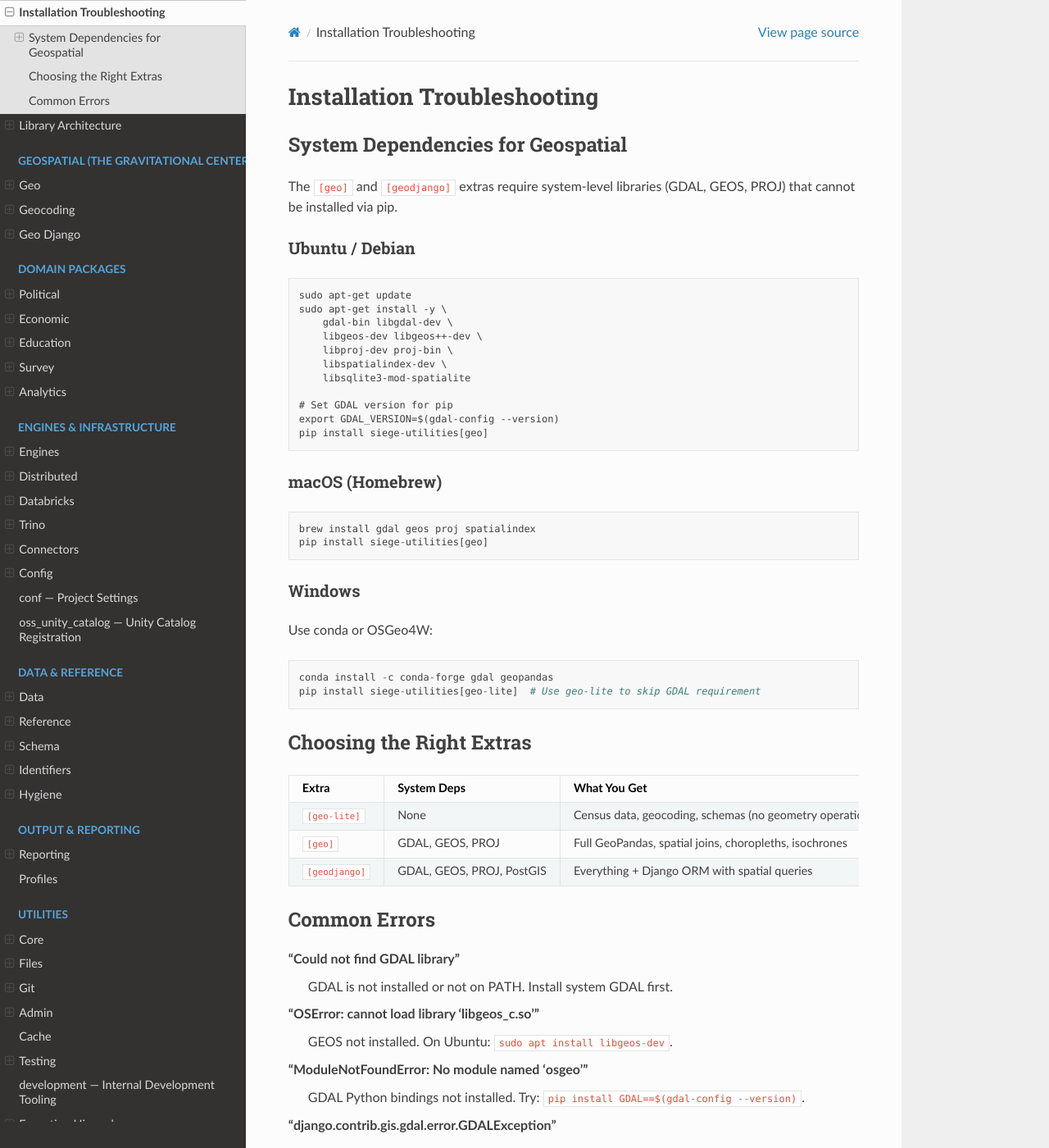
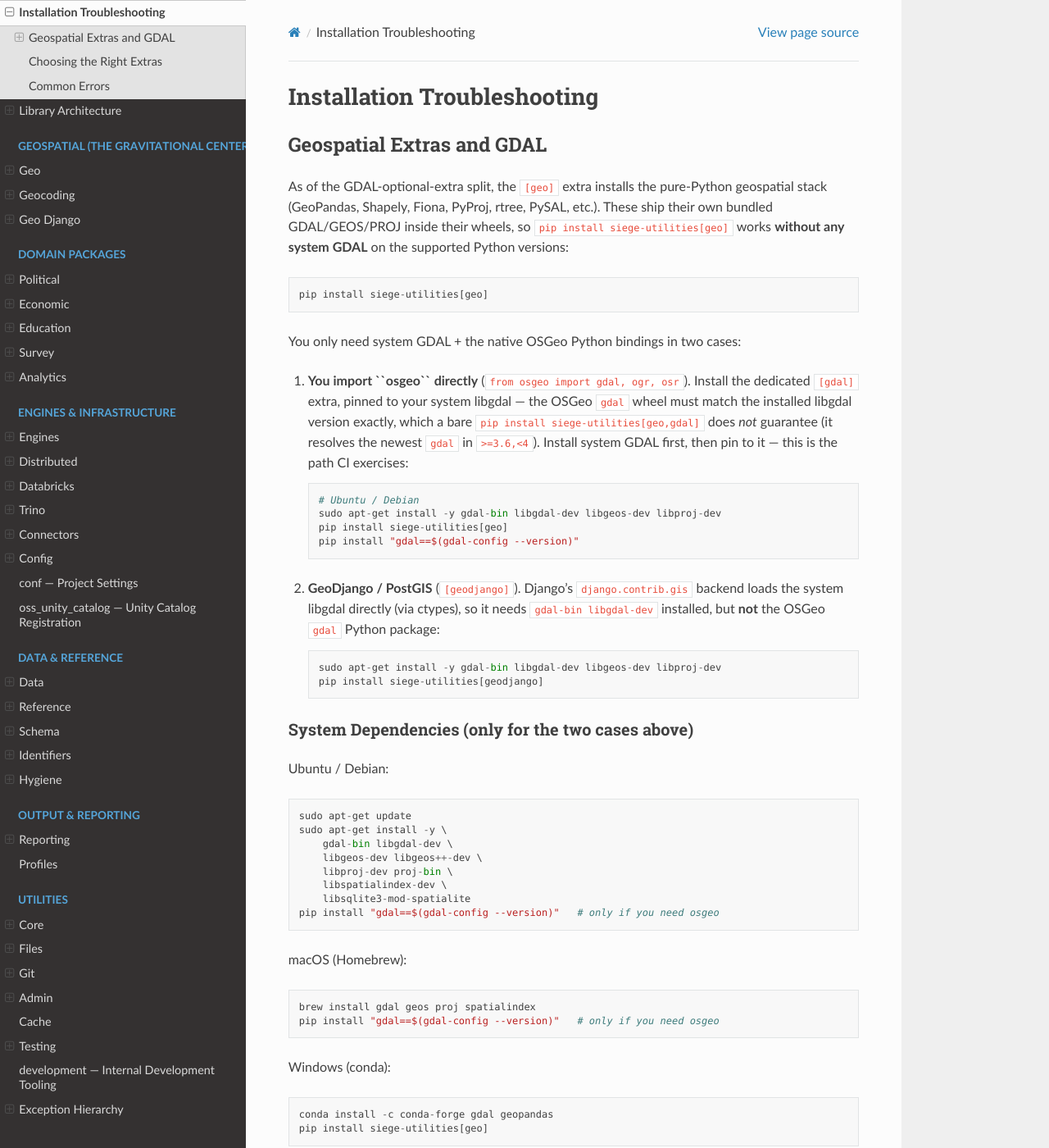
Before and after one commit to siege-analytics/siege_utilities, a Sphinx documentation site: the page built from docs/source/installation_troubleshooting.rst, in a window 1280 px wide and 1400 px high. Shown: the whole window at 82% size. Built offline with Sphinx 7.4.7 and the Read the Docs theme 3.1.0, drawn with Linux system fonts in a browser that asks for light colours; pages that are not in the unit, such as notebooks, are missing from menus; some of the changed text lies outside the part shown.

Commit message:
docs(gdal): document the [geo] (pure-python) + [gdal] (native) split
Update all install docs to the GDAL-optional-extra contract and reconcile
the native-GDAL command with the path CI actually exercises:

- `[geo]` is pure-Python (geopandas/fiona/shapely with bundled-GDAL
  wheels) and needs NO system GDAL — corrected across README,
  CONTRIBUTING, MANAGED_ENVIRONMENTS, installation_troubleshooting,
  getting_started, and geo.rst (managed environments — Databricks, Colab,
  SageMaker — now install `[geo]` directly).
- Native OSGeo bindings are the dedicated `[gdal]` extra; documented the
  version-matched install `pip install "gdal==$(gdal-config --version)"`
  (the CI sed-pin path) instead of a bare `[geo,gdal]`, which resolves the
  newest gdal in >=3.6,<4 and fails to build against an older libgdal.
- Removed references to the non-existent `[geo-lite]` pip extra (it is a
  runtime capability tier reported by geo_capabilities(), not an
  installable extra) and the non-existent `[geo,testing]`.
- CHANGELOG BREAKING note updated to the version-matched command and the
  narrowed (not catch-all) GDAL-detection guard.

Refs: #1064

```diff
--- a/docs/source/installation_troubleshooting.rst
+++ b/docs/source/installation_troubleshooting.rst
@@ -1,16 +1,45 @@
 Installation Troubleshooting
 ============================
 
-System Dependencies for Geospatial
-------------------------------------
+Geospatial Extras and GDAL
+--------------------------
 
-The ``[geo]`` and ``[geodjango]`` extras require system-level libraries
-(GDAL, GEOS, PROJ) that cannot be installed via pip.
+As of the GDAL-optional-extra split, the ``[geo]`` extra installs the
+pure-Python geospatial stack (GeoPandas, Shapely, Fiona, PyProj, rtree,
+PySAL, etc.). These ship their own bundled GDAL/GEOS/PROJ inside their
+wheels, so ``pip install siege-utilities[geo]`` works **without any
+system GDAL** on the supported Python versions::
 
-Ubuntu / Debian
-~~~~~~~~~~~~~~~
+    pip install siege-utilities[geo]
 
-::
+You only need system GDAL + the native OSGeo Python bindings in two
+cases:
+
+1. **You import ``osgeo`` directly** (``from osgeo import gdal, ogr,
+   osr``). Install the dedicated ``[gdal]`` extra, pinned to your system
+   libgdal — the OSGeo ``gdal`` wheel must match the installed libgdal
+   version exactly, which a bare ``pip install siege-utilities[geo,gdal]``
+   does *not* guarantee (it resolves the newest ``gdal`` in ``>=3.6,<4``).
+   Install system GDAL first, then pin to it — this is the path CI
+   exercises::
+
+       # Ubuntu / Debian
+       sudo apt-get install -y gdal-bin libgdal-dev libgeos-dev libproj-dev
+       pip install siege-utilities[geo]
+       pip install "gdal==$(gdal-config --version)"
+
+2. **GeoDjango / PostGIS** (``[geodjango]``). Django's
+   ``django.contrib.gis`` backend loads the system libgdal directly (via
+   ctypes), so it needs ``gdal-bin libgdal-dev`` installed, but **not**
+   the OSGeo ``gdal`` Python package::
+
+       sudo apt-get install -y gdal-bin libgdal-dev libgeos-dev libproj-dev
+       pip install siege-utilities[geodjango]
+
+System Dependencies (only for the two cases above)
+~~~~~~~~~~~~~~~~~~~~~~~~~~~~~~~~~~~~~~~~~~~~~~~~~~~~
+
+Ubuntu / Debian::
 
     sudo apt-get update
     sudo apt-get install -y \
@@ -19,60 +48,58 @@
         libproj-dev proj-bin \
         libspatialindex-dev \
         libsqlite3-mod-spatialite
+    pip install "gdal==$(gdal-config --version)"   # only if you need osgeo
 
-    # Set GDAL version for pip
-    export GDAL_VERSION=$(gdal-config --version)
+macOS (Homebrew)::
+
+    brew install gdal geos proj spatialindex
+    pip install "gdal==$(gdal-config --version)"   # only if you need osgeo
+
+Windows (conda)::
+
+    conda install -c conda-forge gdal geopandas
     pip install siege-utilities[geo]
 
-macOS (Homebrew)
-~~~~~~~~~~~~~~~~
-
-::
-
-    brew install gdal geos proj spatialindex
-    pip install siege-utilities[geo]
-
-Windows
-~~~~~~~
-
-Use conda or OSGeo4W::
-
-    conda install -c conda-forge gdal geopandas
-    pip install siege-utilities[geo-lite]  # Use geo-lite to skip GDAL requirement
-
 Choosing the Right Extras
---------------------------
+-------------------------
 
 .. list-table::
    :header-rows: 1
 
    * - Extra
-     - System Deps
+     - System GDAL?
      - What You Get
-   * - ``[geo-lite]``
-     - None
-     - Census data, geocoding, schemas (no geometry operations)
    * - ``[geo]``
-     - GDAL, GEOS, PROJ
-     - Full GeoPandas, spatial joins, choropleths, isochrones
+     - No (bundled in wheels)
+     - GeoPandas, Shapely, Fiona, PyProj, spatial joins, choropleths,
+       isochrones, interpolation — the full pure-Python geo stack
+   * - ``[gdal]``
+     - Yes (version-matched)
+     - The native OSGeo ``gdal`` Python bindings (``from osgeo import
+       gdal``). Add on top of ``[geo]`` only when you import ``osgeo``
+       directly; pin to ``gdal==$(gdal-config --version)``
    * - ``[geodjango]``
-     - GDAL, GEOS, PROJ, PostGIS
-     - Everything + Django ORM with spatial queries
+     - Yes (libgdal at runtime)
+     - Django ORM + DRF-GIS + PostGIS spatial queries
 
 Common Errors
 --------------
 
-**"Could not find GDAL library"**
-    GDAL is not installed or not on PATH. Install system GDAL first.
+**"Could not find GDAL library" (django.core.exceptions.ImproperlyConfigured)**
+    Only relevant to GeoDjango/PostGIS. Install system GDAL
+    (``gdal-bin libgdal-dev``); plain ``[geo]`` does not need it.
 
 **"OSError: cannot load library 'libgeos_c.so'"**
-    GEOS not installed. On Ubuntu: ``sudo apt install libgeos-dev``.
+    GEOS not installed (GeoDjango path). On Ubuntu: ``sudo apt install libgeos-dev``.
 
 **"ModuleNotFoundError: No module named 'osgeo'"**
-    GDAL Python bindings not installed. Try: ``pip install GDAL==$(gdal-config --version)``.
+    You imported the native OSGeo bindings without the ``[gdal]`` extra.
+    Install system GDAL, then ``pip install "gdal==$(gdal-config --version)"``.
 
-**"django.contrib.gis.gdal.error.GDALException"**
-    GDAL library found but version mismatch. Ensure system GDAL version matches Python GDAL.
+**"Python bindings of GDAL X require at least libgdal X, but Y was found"**
+    The OSGeo ``gdal`` wheel does not match your system libgdal. Pin it:
+    ``pip install "gdal==$(gdal-config --version)"``. Do not rely on a bare
+    ``[geo,gdal]``, which installs the newest compatible ``gdal``.
 
 **DuckDB spatial "Extension ... not found"**
     DuckDB spatial extension needs internet access on first load. Run::
```
Also changed, not shown: CHANGELOG.md (+22 -10 lines), CONTRIBUTING.md (+7 -3 lines), README.md (+12 -6 lines), docs/MANAGED_ENVIRONMENTS.md (+51 -30 lines), docs/source/geo.rst (+26 -20 lines), docs/source/getting_started.rst (+9 -6 lines).
